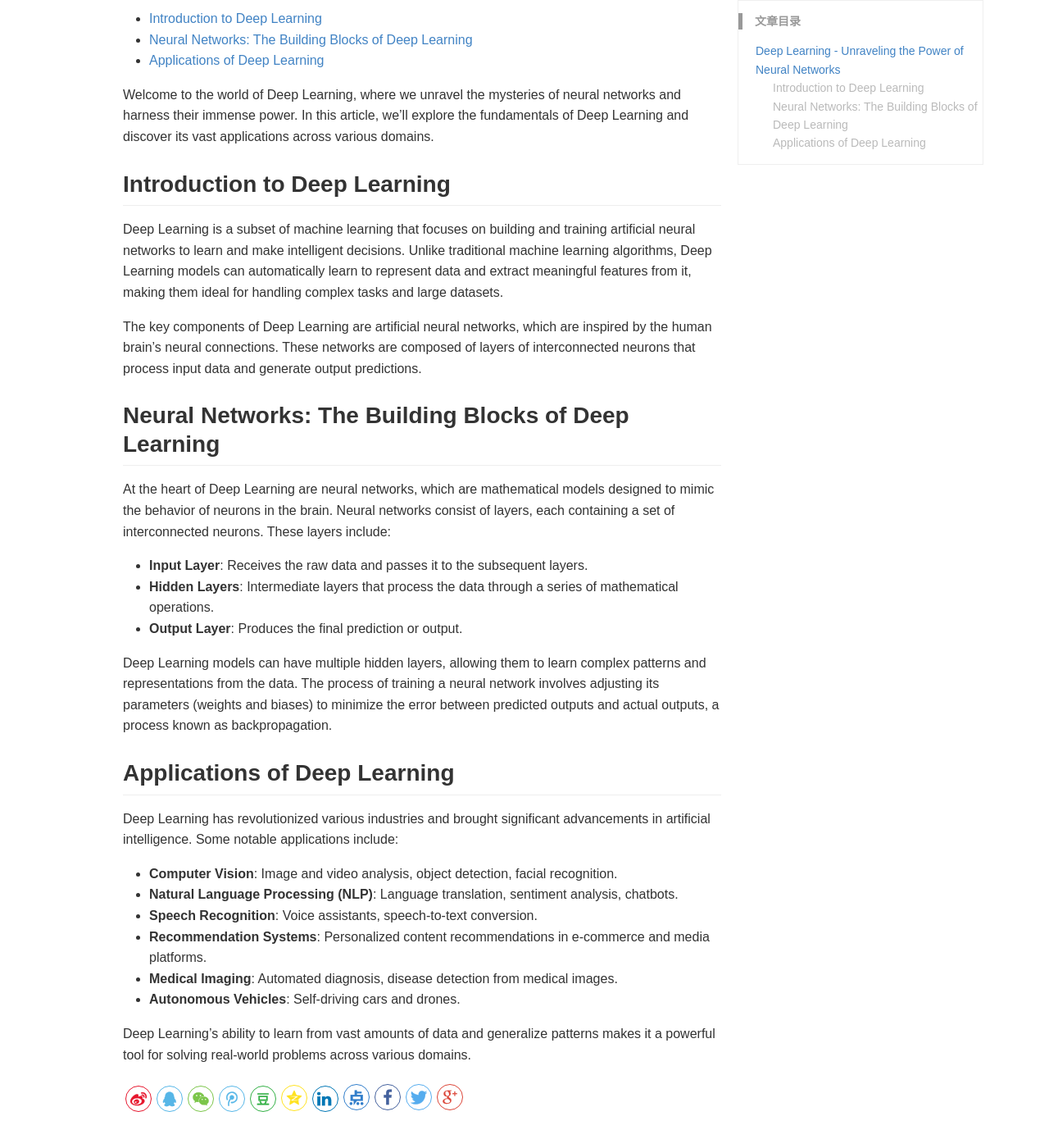
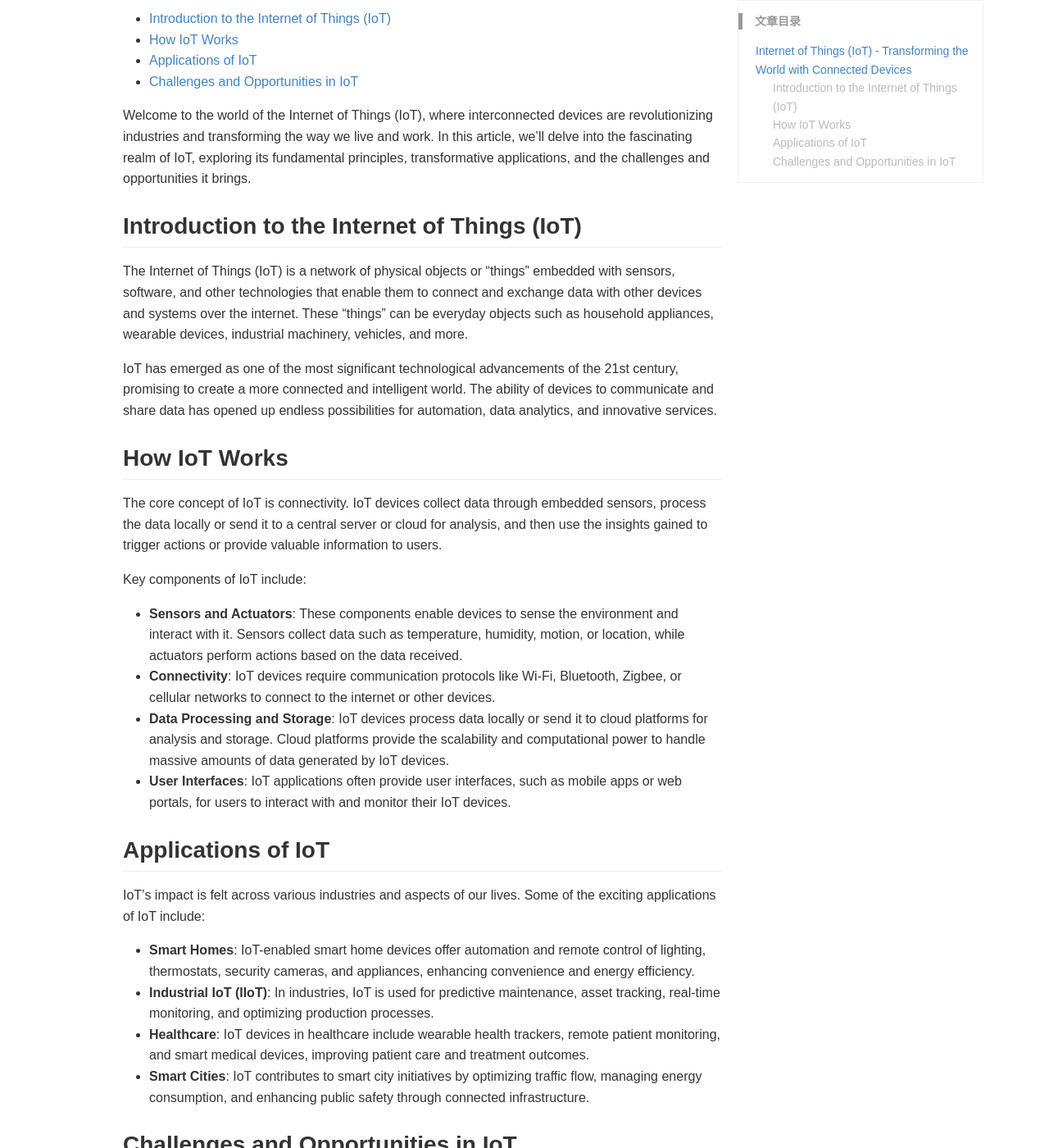
Before and after one commit to leyao-daily/leyao-daily.github.io, a Jekyll site: the page built from _posts/2023-7-23-Quick-Notes-Deep-Learning.md, in a window 1280 px wide and 1400 px high, scrolled down 411 px. Shown: the whole window at 82% size. Built offline with Jekyll 4.4.1, drawn with Linux system fonts in a browser that asks for light colours; comment, search, counter and statistics services are not loaded; some of the changed text lies outside the part shown.

Commit message:
Internet of Things (IoT) - Transforming the World with Connected Devices
Signed-off-by: Le Yao <le.yao@intel.com>

```diff
--- a/_posts/2023-7-23-Quick-Notes-Deep-Learning.md
+++ b/_posts/2023-7-23-Quick-Notes-Deep-Learning.md
@@ -1,45 +1,53 @@
 ---
 layout: post
-title: Deep Learning - Unraveling the Power of Neural Networks
-categories: ['Machine Learning', 'Artificial Intelligence', 'Deep Learning']
-description: In this article, we dive into the fascinating world of Deep Learning, exploring the power of neural networks and their applications in various domains.
-keywords: Deep Learning, Neural Networks, Artificial Intelligence
+title:  Internet of Things (IoT) - Transforming the World with Connected Devices
+categories: ['Internet of Things', 'Technology', 'IoT Applications']
+description: In this article, we delve into the fascinating world of the Internet of Things (IoT), exploring how interconnected devices are transforming industries and our daily lives, and the challenges and opportunities of this transformative technology.
+keywords: Internet of Things, IoT, Connected Devices, IoT Applications, IoT Security
 ---
-# Deep Learning - Unraveling the Power of Neural Networks
+# Internet of Things (IoT) - Transforming the World with Connected Devices
 
 **Table of Contents**
 
-- [Introduction to Deep Learning](#introduction-to-deep-learning)
-- [Neural Networks: The Building Blocks of Deep Learning](#neural-networks-the-building-blocks-of-deep-learning)
-- [Applications of Deep Learning](#applications-of-deep-learning)
+- [Introduction to the Internet of Things (IoT)](#introduction-to-the-internet-of-things-iot)
+- [How IoT Works](#how-iot-works)
+- [Applications of IoT](#applications-of-iot)
+- [Challenges and Opportunities in IoT](#challenges-and-opportunities-in-iot)
 
-Welcome to the world of Deep Learning, where we unravel the mysteries of neural networks and harness their immense power. In this article, we'll explore the fundamentals of Deep Learning and discover its vast applications across various domains.
+Welcome to the world of the Internet of Things (IoT), where interconnected devices are revolutionizing industries and transforming the way we live and work. In this article, we'll delve into the fascinating realm of IoT, exploring its fundamental principles, transformative applications, and the challenges and opportunities it brings.
 
-## Introduction to Deep Learning
+## Introduction to the Internet of Things (IoT)
 
-Deep Learning is a subset of machine learning that focuses on building and training artificial neural networks to learn and make intelligent decisions. Unlike traditional machine learning algorithms, Deep Learning models can automatically learn to represent data and extract meaningful features from it, making them ideal for handling complex tasks and large datasets.
+The Internet of Things (IoT) is a network of physical objects or "things" embedded with sensors, software, and other technologies that enable them to connect and exchange data with other devices and systems over the internet. These "things" can be everyday objects such as household appliances, wearable devices, industrial machinery, vehicles, and more.
 
-The key components of Deep Learning are artificial neural networks, which are inspired by the human brain's neural connections. These networks are composed of layers of interconnected neurons that process input data and generate output predictions.
+IoT has emerged as one of the most significant technological advancements of the 21st century, promising to create a more connected and intelligent world. The ability of devices to communicate and share data has opened up endless possibilities for automation, data analytics, and innovative services.
 
-## Neural Networks: The Building Blocks of Deep Learning
+## How IoT Works
 
-At the heart of Deep Learning are neural networks, which are mathematical models designed to mimic the behavior of neurons in the brain. Neural networks consist of layers, each containing a set of interconnected neurons. These layers include:
+The core concept of IoT is connectivity. IoT devices collect data through embedded sensors, process the data locally or send it to a central server or cloud for analysis, and then use the insights gained to trigger actions or provide valuable information to users.
 
-- **Input Layer**: Receives the raw data and passes it to the subsequent layers.
-- **Hidden Layers**: Intermediate layers that process the data through a series of mathematical operations.
-- **Output Layer**: Produces the final prediction or output.
+Key components of IoT include:
 
-Deep Learning models can have multiple hidden layers, allowing them to learn complex patterns and representations from the data. The process of training a neural network involves adjusting its parameters (weights and biases) to minimize the error between predicted outputs and actual outputs, a process known as backpropagation.
+- **Sensors and Actuators**: These components enable devices to sense the environment and interact with it. Sensors collect data such as temperature, humidity, motion, or location, while actuators perform actions based on the data received.
+- **Connectivity**: IoT devices require communication protocols like Wi-Fi, Bluetooth, Zigbee, or cellular networks to connect to the internet or other devices.
+- **Data Processing and Storage**: IoT devices process data locally or send it to cloud platforms for analysis and storage. Cloud platforms provide the scalability and computational power to handle massive amounts of data generated by IoT devices.
+- **User Interfaces**: IoT applications often provide user interfaces, such as mobile apps or web portals, for users to interact with and monitor their IoT devices.
 
-## Applications of Deep Learning
+## Applications of IoT
 
-Deep Learning has revolutionized various industries and brought significant advancements in artificial intelligence. Some notable applications include:
+IoT's impact is felt across various industries and aspects of our lives. Some of the exciting applications of IoT include:
 
-- **Computer Vision**: Image and video analysis, object detection, facial recognition.
-- **Natural Language Processing (NLP)**: Language translation, sentiment analysis, chatbots.
-- **Speech Recognition**: Voice assistants, speech-to-text conversion.
-- **Recommendation Systems**: Personalized content recommendations in e-commerce and media platforms.
-- **Medical Imaging**: Automated diagnosis, disease detection from medical images.
-- **Autonomous Vehicles**: Self-driving cars and drones.
+- **Smart Homes**: IoT-enabled smart home devices offer automation and remote control of lighting, thermostats, security cameras, and appliances, enhancing convenience and energy efficiency.
+- **Industrial IoT (IIoT)**: In industries, IoT is used for predictive maintenance, asset tracking, real-time monitoring, and optimizing production processes.
+- **Healthcare**: IoT devices in healthcare include wearable health trackers, remote patient monitoring, and smart medical devices, improving patient care and treatment outcomes.
+- **Smart Cities**: IoT contributes to smart city initiatives by optimizing traffic flow, managing energy consumption, and enhancing public safety through connected infrastructure.
 
-Deep Learning's ability to learn from vast amounts of data and generalize patterns makes it a powerful tool for solving real-world problems across various domains.
+## Challenges and Opportunities in IoT
+
+While IoT brings numerous benefits, it also presents challenges such as:
+
+- **Security**: IoT devices are susceptible to cyberattacks, requiring robust security measures to protect sensitive data and ensure device integrity.
+- **Privacy**: IoT devices collect vast amounts of personal data, raising concerns about privacy and data ownership.
+- **Interoperability**: The diverse ecosystem of IoT devices may face compatibility issues, hindering seamless communication between devices from different manufacturers.
+
+Despite these challenges, IoT offers tremendous opportunities for innovation, efficiency, and sustainability across industries. As IoT continues to evolve, it will play a pivotal role in shaping the future of technology and the way we interact with the world around us.
```
Also changed, not shown: _posts/2023-7-27-Quick-Notes-Internet-of-Things.md (added, +43 -0 lines).
